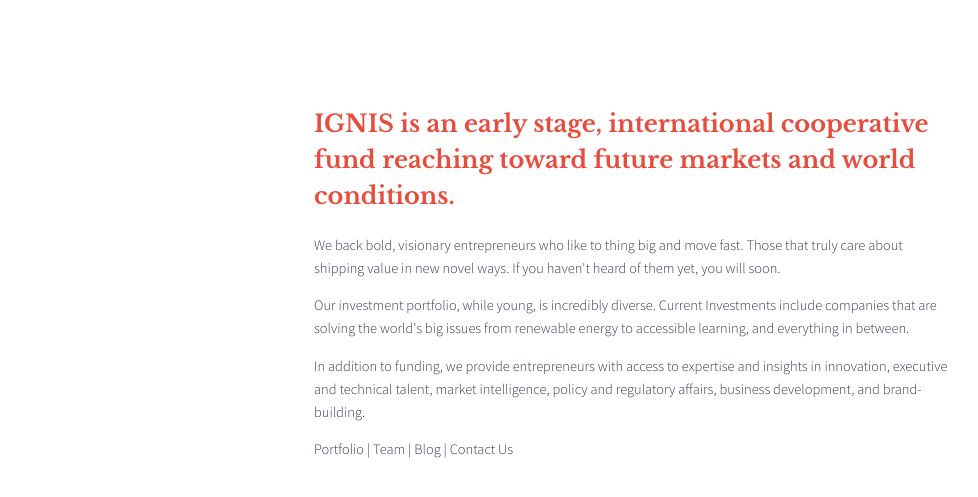
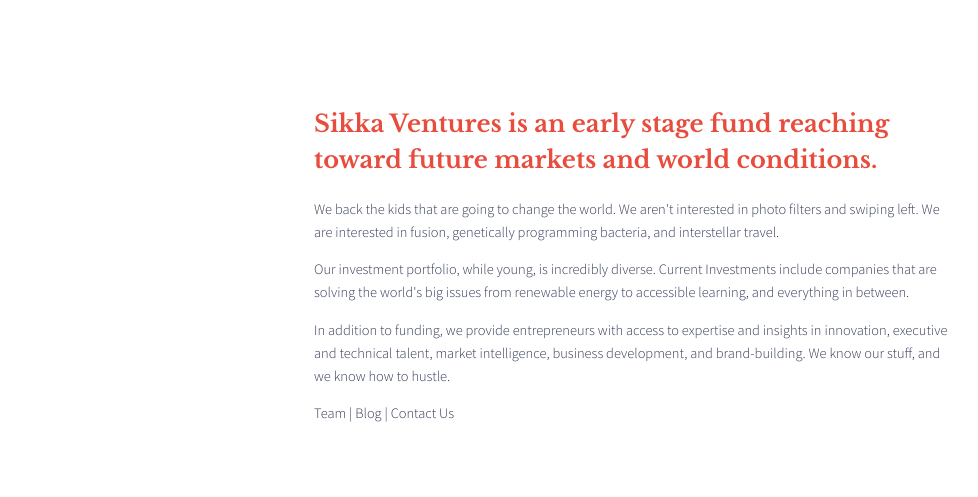
Before and after one commit to harshsikka/Ignis, a plain HTML site: page index.html in a window 1280 px wide. Shown: the part 157-654 px from the top of the page, without its empty margins (6-984 px from the left). Drawn offline with nearby package versions, Linux system fonts and the light colour scheme.

Commit message:
Update index.html

```diff
--- a/index.html
+++ b/index.html
@@ -1,7 +1,7 @@
 <html>
 
     <head>
-        <title>Ignis</title>
+        <title>Sikka Ventures</title>
         <link rel="shortcut icon" type="image/x-icon" href="Artboard.png" />
         <meta name="viewport" content ="width=device-width, initial-scale=1.0">
     </head>
@@ -97,20 +97,19 @@ h2 {
 
             <div class="first-text">
 
-            <h2> IGNIS is an early stage, international cooperative fund reaching toward future markets and world conditions.</h2>
+            <h2> Sikka Ventures is an early stage fund reaching toward future markets and world conditions.</h2>
 
             <div class = "intro-text">
 
-                <p>We back bold, visionary entrepreneurs who like to thing big and move fast. Those that truly care about shipping value in new novel ways. If you haven't heard of them yet, you will soon. </p>
+                <p>We back the kids that are going to change the world. We aren't interested in photo filters and swiping left. We are interested in fusion, genetically programming bacteria, and interstellar travel.</p>
 
                 <p> Our investment portfolio, while young, is incredibly diverse. Current Investments include companies that are solving the world's big issues from renewable energy to accessible learning, and everything in between.</p>
 
 
 
 
-                <p> In addition to funding, we provide entrepreneurs with access to expertise and insights in innovation, executive and technical talent, market intelligence, policy and regulatory affairs, business development, and brand-building. </p>
+                <p> In addition to funding, we provide entrepreneurs with access to expertise and insights in innovation, executive and technical talent, market intelligence, business development, and brand-building. We know our stuff, and we know how to hustle.</p>
                         <p>
-               <a target="_blank" href="https://medium.com/@HarshSikka">Portfolio</a> |
                 <a target="_blank" href="https://www.linkedin.com/in/harsh-sikka-0530a6a4?trk=hp-identity-name">Team</a> |
                 <a target="_blank" href="https://medium.com/@HarshSikka">Blog</a> |
                 <a target="_blank" href="mailto:hsikka@ucsd.edu">Contact Us</a>
```
